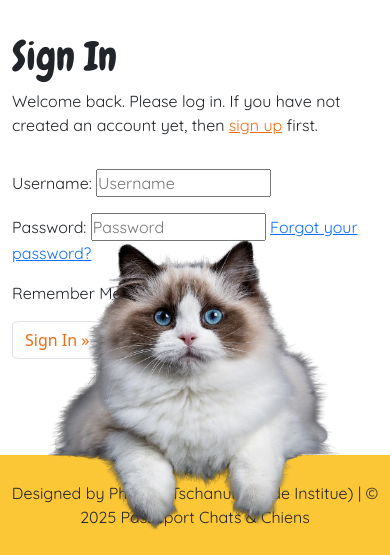
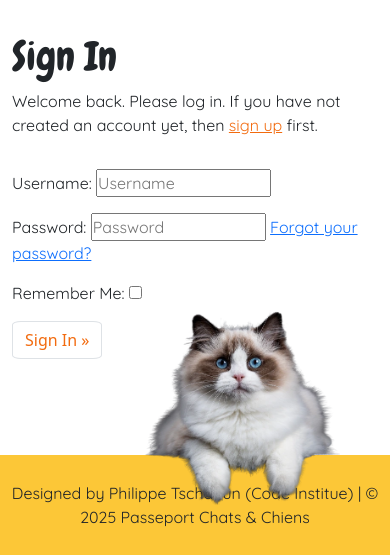
Before and after one commit to PhilippeItsMe/ci-portfolio4-django, a Django app: a page that uses templates/base.html in a window 390 px wide. Shown: the part 995-1550 px from the top of the page. Run offline with Django 4.2, Linux system fonts and the light colour scheme; some libraries are stand-ins or nearby versions.

Commit message:
Reducing cat size for mobile

```diff
--- a/static/css/style.css
+++ b/static/css/style.css
@@ -182,11 +182,19 @@ footer {
     border-radius: 10%;
 }
 
-/*----- Header Responsivness -----*/
+/*----- Header & Footer Responsivness -----*/
 
 @media screen and (max-width: 768px) {
     .btneffect {
         margin-top: 30px;
     }
 
+    .footercat {
+        width: 200px;
+        height: 200px;
+        position: absolute;
+        right: 50px;
+        top: -148px;
+    }
+
 }
```
